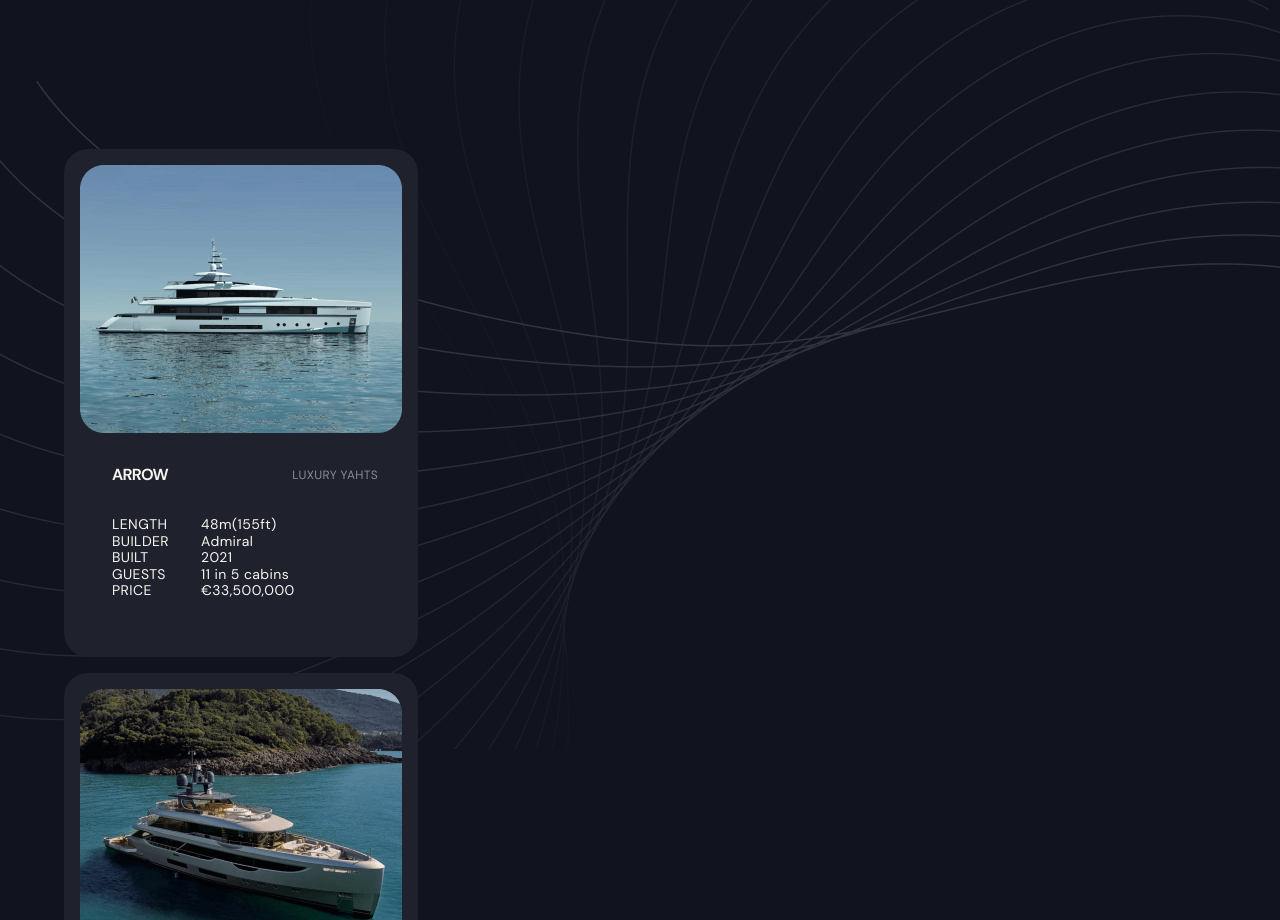
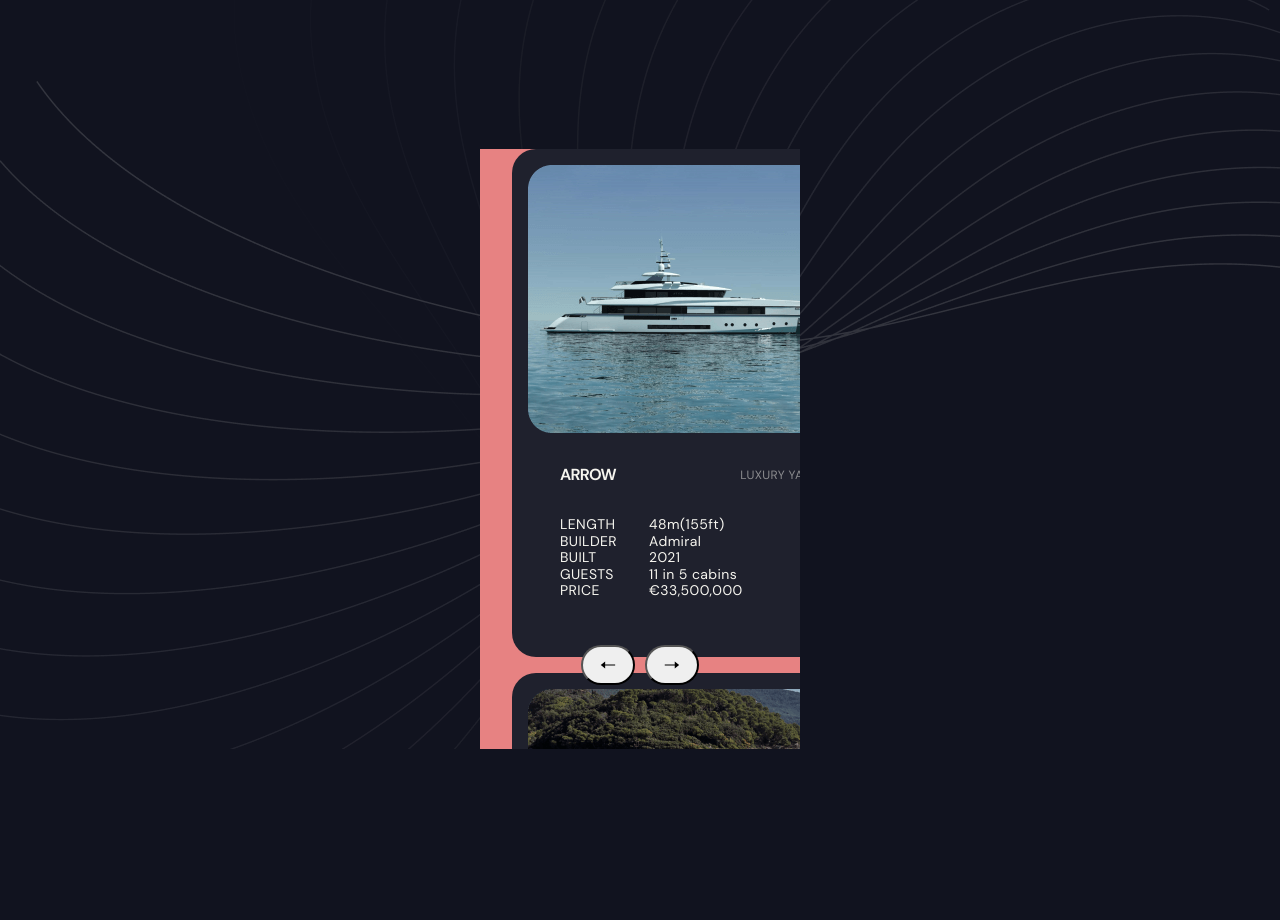
Before and after one commit to abtsty/project-group-4, a website built with Vite: page src/index.html in a window 1280 px wide. Shown: the part 1117-2037 px from the top of the page. Built offline with nearby package versions, Linux system fonts and the light colour scheme.

Commit message:
add swiper

```diff
--- a/src/index.html
+++ b/src/index.html
@@ -8,6 +8,10 @@
     <link
       rel="stylesheet"
       href="https://cdn.jsdelivr.net/npm/modern-normalize@2.0.0/modern-normalize.min.css"
+    />
+    <link
+      rel="stylesheet"
+      href="https://cdn.jsdelivr.net/npm/swiper@10/swiper-bundle.min.css"
     />
     <link rel="stylesheet" href="./css/styles.css" />
   </head>
@@ -55,5 +59,6 @@
     </div>
     <script type="module" src="/main.js"></script>
     <script src="./js/go-top.js" type="module"></script>
+    <script src="https://cdn.jsdelivr.net/npm/swiper@10/swiper-bundle.min.js"></script>
   </body>
 </html>
--- /dev/null
+++ b/src/js/swiper.js
@@ -0,0 +1,11 @@
+const swiper = new Swiper('.swiper', {
+    // Optional parameters
+    direction: 'horizontal',
+    loop: true,
+
+    // Navigation arrows
+    navigation: {
+      nextEl: '.swiper-button-next',
+      prevEl: '.swiper-button-prev',
+    },
+  });
--- a/src/main.js
+++ b/src/main.js
@@ -1,2 +1,3 @@
 import './js/menu';
 import './js/modal';
+import './js/swiper';
```
